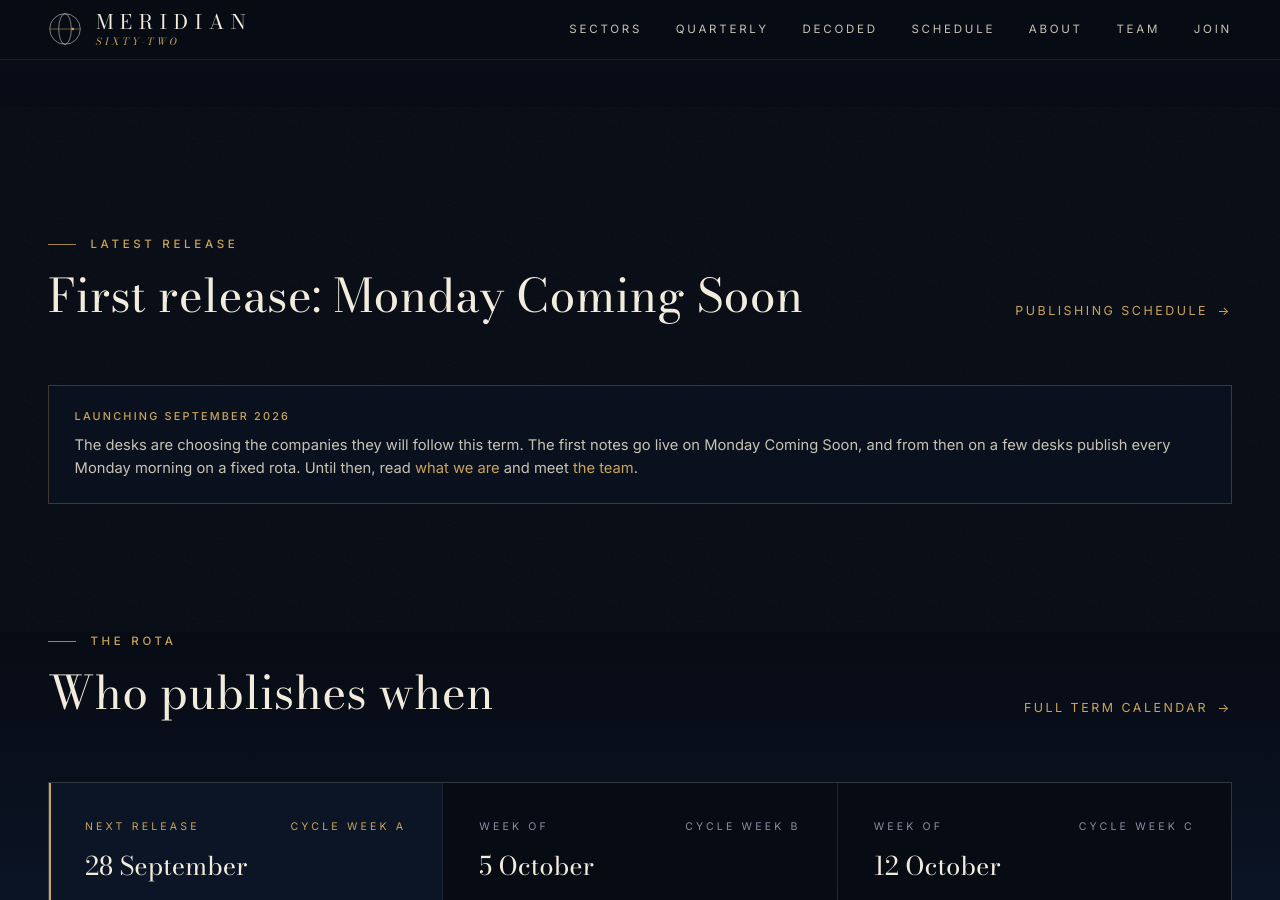
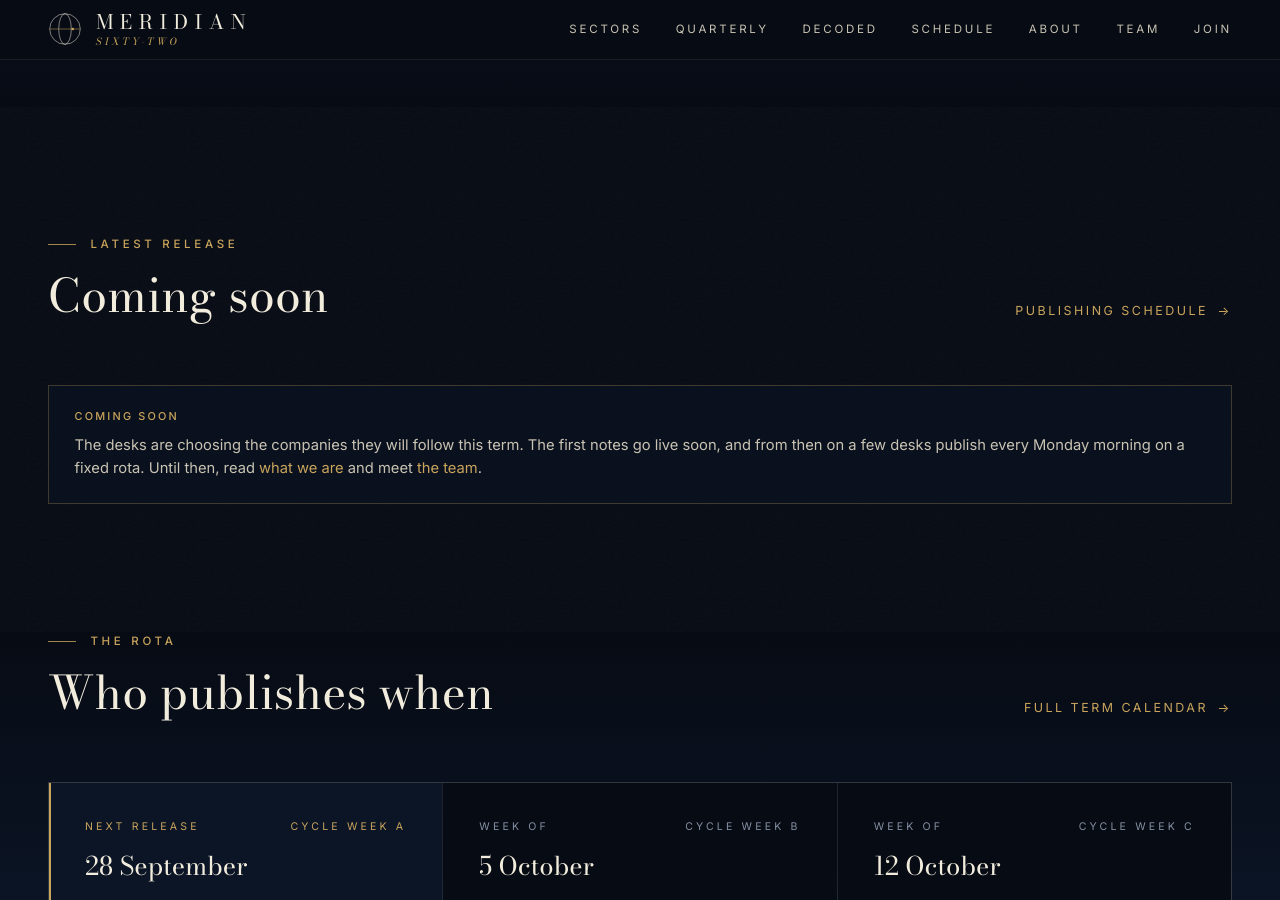
Before and after one commit to meridian62contact-lang/meridian62contact-lang.github.io, a Jekyll site: the page built from index.html, in a window 1280 px wide and 900 px high, scrolled down 2278 px. Built offline with Jekyll 4.4.1, drawn with Linux system fonts in a browser that asks for light colours.

Commit message:
Update index.html

```diff
--- a/index.html
+++ b/index.html
@@ -95,7 +95,7 @@ body_class: home
     <div class="section__head" data-reveal>
       <div>
         <p class="eyebrow">{% if latest_week != "" %}Latest release · Week of {{ all_notes[0].week | date: "%-d %B %Y" }}{% else %}Latest release{% endif %}</p>
-        <h2>{% if latest_week != "" %}This week's notes{% else %}First release: Monday {{ site.first_release | date: "%-d %B %Y" }}{% endif %}</h2>
+       <h2>{% if latest_week != "" %}This week's notes{% else %}Coming soon{% endif %}</h2>
       </div>
       <a class="arrow-link" href="{{ '/schedule/' | relative_url }}">Publishing schedule</a>
     </div>
@@ -116,9 +116,9 @@ body_class: home
     </div>
     {%- else -%}
     <div class="callout" data-reveal>
-      <b>Launching September 2026</b>
-      The desks are choosing the companies they will follow this term. The first notes go live on Monday {{ site.first_release | date: "%-d %B %Y" }}, and from then on a few desks publish every Monday morning on a fixed rota. Until then, read <a href="{{ '/about/' | relative_url }}" style="color:var(--gold)">what we are</a> and meet <a href="{{ '/team/' | relative_url }}" style="color:var(--gold)">the team</a>.
-    </div>
+  <b>Coming soon</b>
+  The desks are choosing the companies they will follow this term. The first notes go live soon, and from then on a few desks publish every Monday morning on a fixed rota. Until then, read <a href="{{ '/about/' | relative_url }}" style="color:var(--gold)">what we are</a> and meet <a href="{{ '/team/' | relative_url }}" style="color:var(--gold)">the team</a>.
+</div>
     {%- endif -%}
   </div>
 </section>
```
